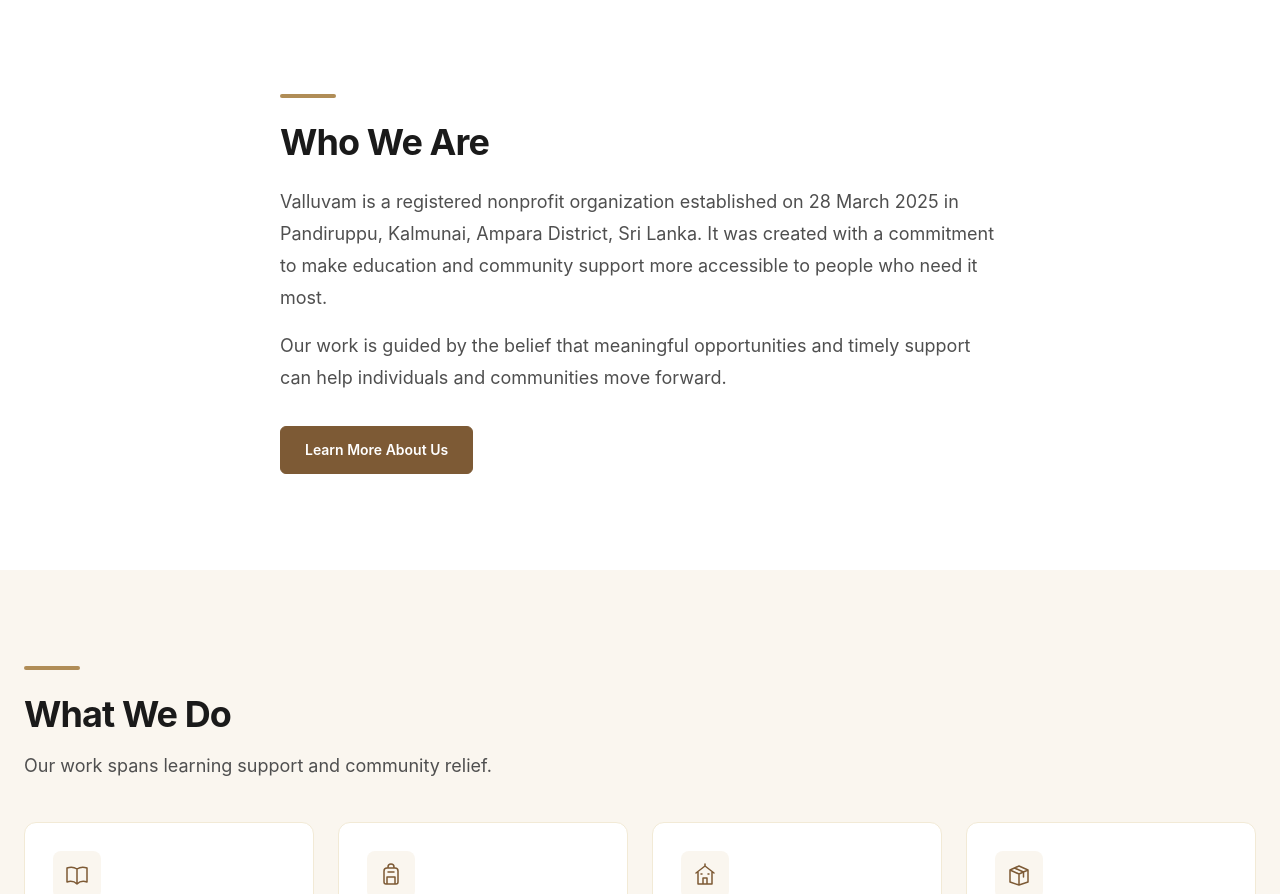
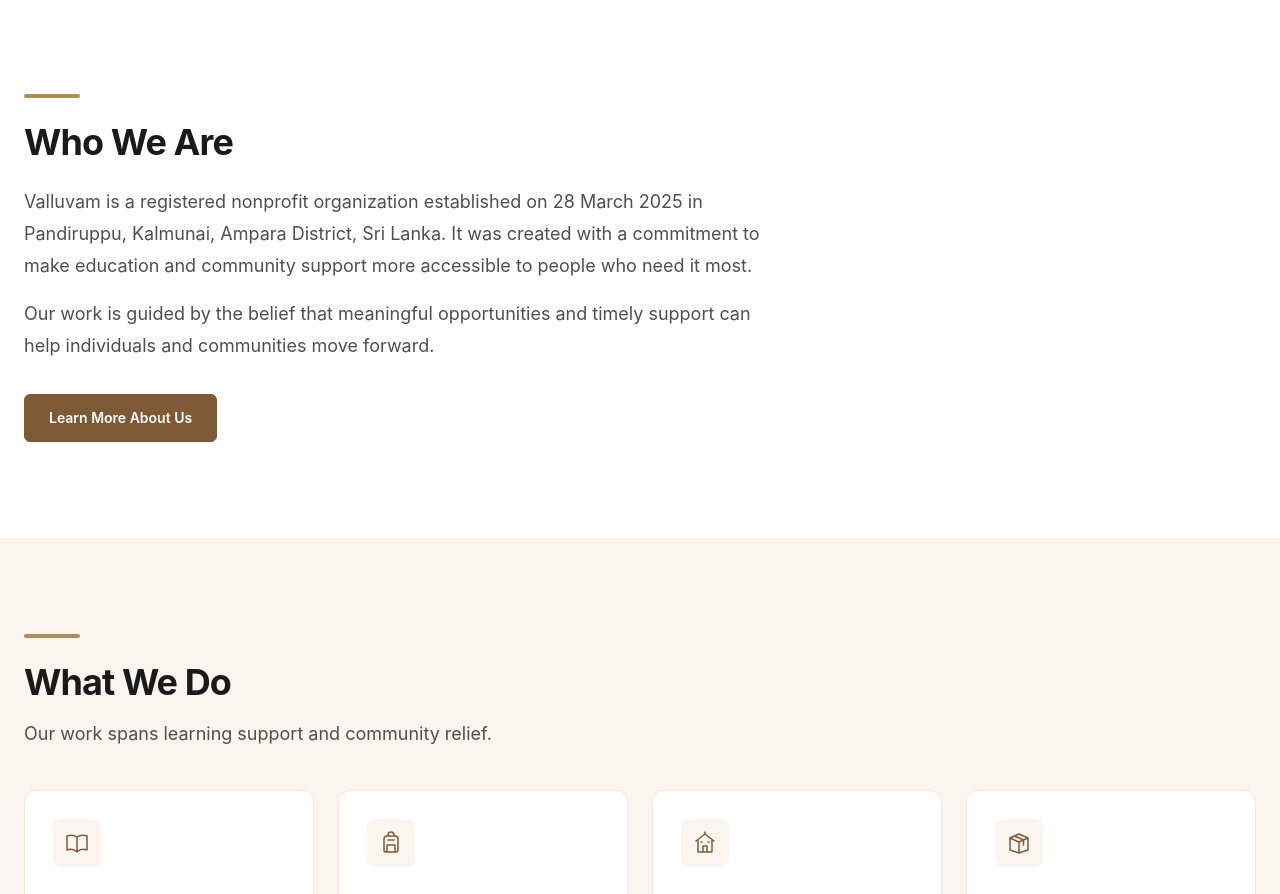
Before and after one commit to Hirukshanan/Valluvam, a React (Vite) app in the folder client/: page / in a window 1280 px wide. Shown: the part 875-1769 px from the top of the page. Built offline with nearby package versions, Linux system fonts and the light colour scheme; no server answers.

Commit message:
feat: fix homepage who we are alignment

```diff
--- a/client/src/pages/Home.jsx
+++ b/client/src/pages/Home.jsx
@@ -101,8 +101,8 @@
         aria-labelledby="who-we-are-title"
         className="bg-white py-16 sm:py-20 lg:py-24"
       >
-        <div className="mx-auto max-w-3xl px-6">
-          <div>
+        <div className="mx-auto max-w-7xl px-6">
+          <div className="max-w-3xl">
             <div aria-hidden="true" className="mb-6 h-1 w-14 rounded-full bg-bronze-500" />
             <h2
               id="who-we-are-title"
```
